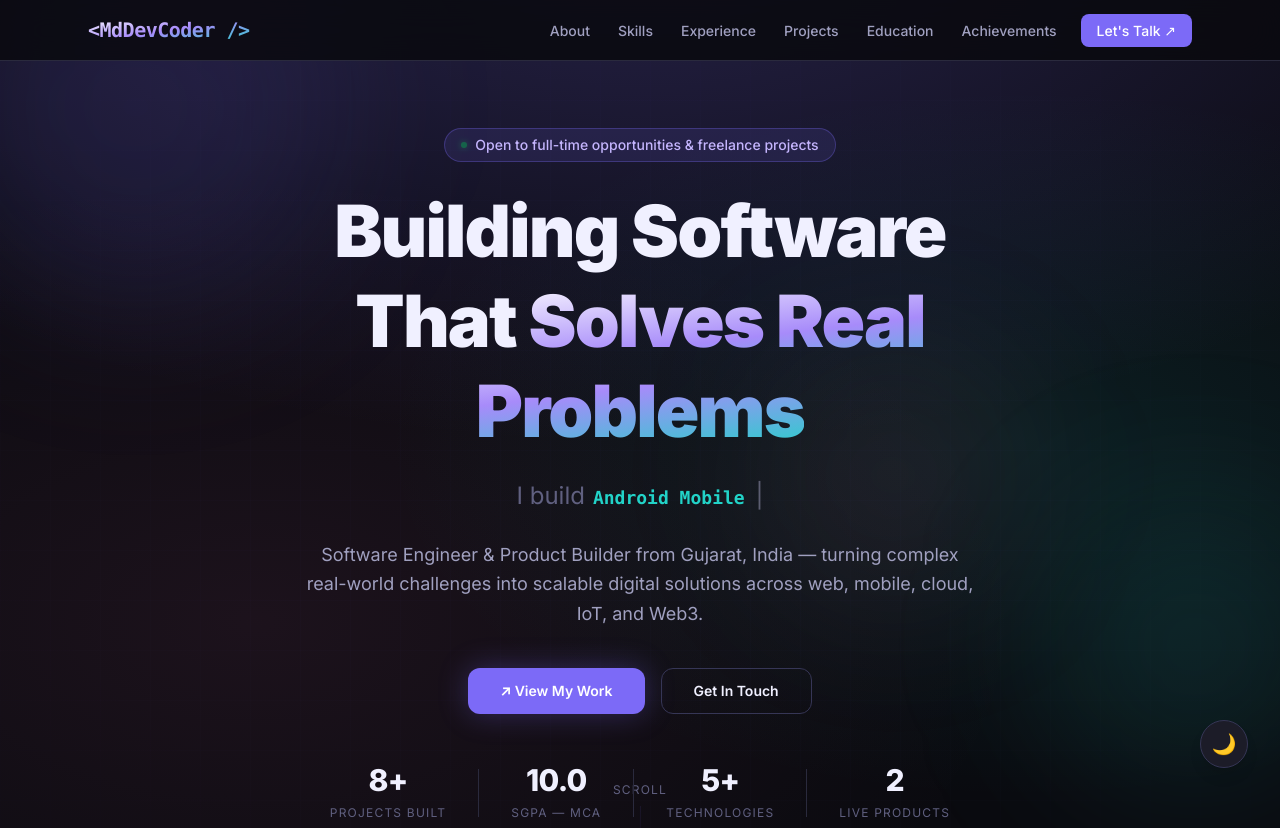
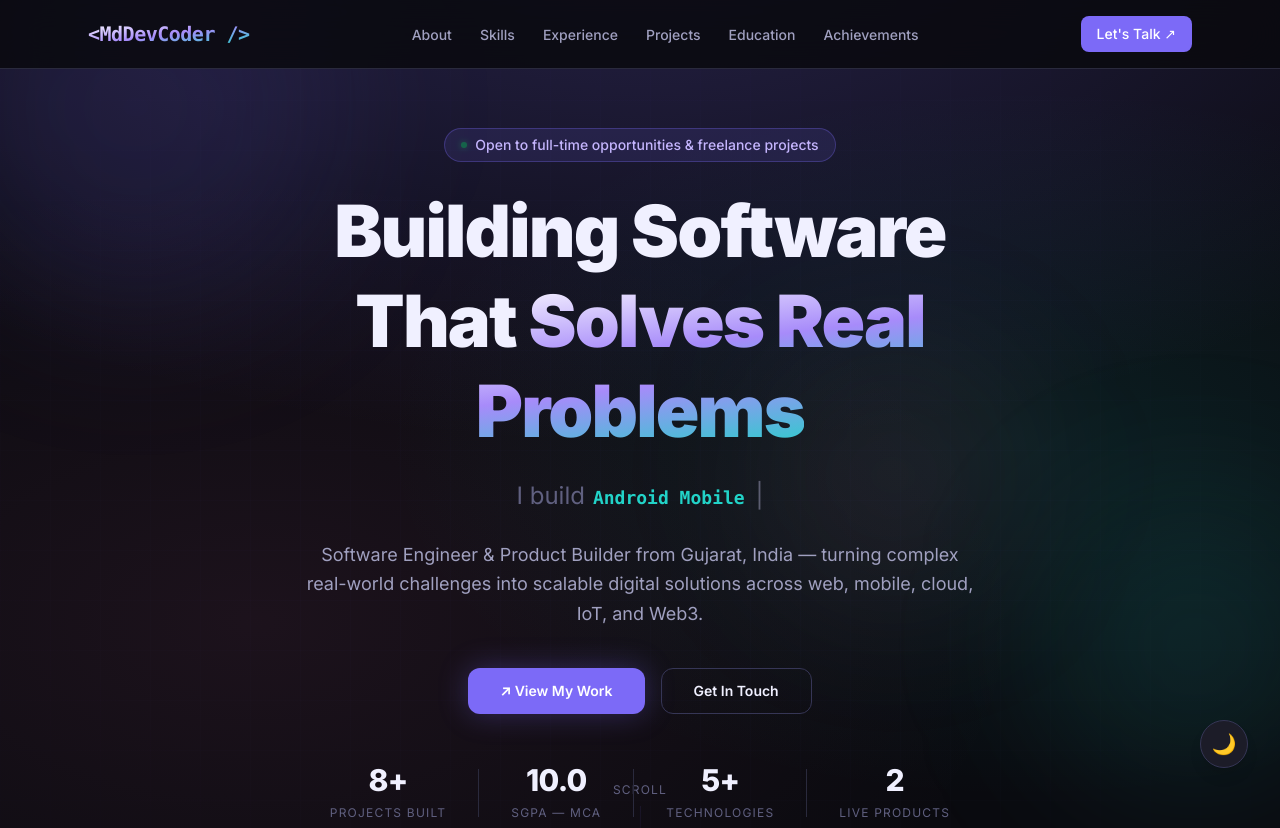
Before and after one commit to MdDevCoder/portfolio, a React (Vite) app: page / in a window 1280 px wide. Shown: the top 828 px of the page. Built offline with nearby package versions, Linux system fonts and the light colour scheme.

Commit message:
Center navigation bar items

```diff
--- a/src/components/layout/Navbar.tsx
+++ b/src/components/layout/Navbar.tsx
@@ -33,12 +33,14 @@ const Navbar = () => {
   return (
     <nav className="fixed top-0 left-0 right-0 z-50 glass-nav border-b border-[var(--border)] transition-all duration-300">
       <div className="max-w-6xl mx-auto flex items-center justify-between px-6 py-4">
+        <div className="flex-shrink-0">
           <a href="#hero" className="text-xl font-bold text-gradient tracking-tight no-underline font-mono">
             &lt;MdDevCoder /&gt;
           </a>
+        </div>
 
         {/* Desktop Nav */}
-        <ul className="hidden md:flex items-center gap-1 list-none m-0 p-0">
+        <ul className="hidden md:flex items-center justify-center gap-1 list-none m-0 p-0 flex-1 mx-4">
           {navLinks.map((link) => (
             <li key={link.href}>
               <a
@@ -49,12 +51,13 @@ const Navbar = () => {
               </a>
             </li>
           ))}
-          <li>
-            <a href="#contact" className="ml-2 px-4 py-2 rounded-lg text-sm font-medium bg-accent text-white hover:bg-accent2 hover:-translate-y-[1px] transition-all duration-300">
+        </ul>
+
+        {/* Right Side Buttons */}
+        <div className="flex items-center flex-shrink-0 gap-2">
+          <a href="#contact" className="hidden md:inline-flex px-4 py-2 rounded-lg text-sm font-medium bg-accent text-white hover:bg-accent2 hover:-translate-y-[1px] transition-all duration-300">
             Let's Talk ↗
           </a>
-          </li>
-        </ul>
 
           {/* Mobile Toggle */}
           <button
@@ -64,6 +67,7 @@ const Navbar = () => {
           >
             {isOpen ? '✕' : '☰'}
           </button>
+        </div>
       </div>
 
       {/* Mobile Nav */}
```
Lines whose indentation alone changed are shown as unchanged.
